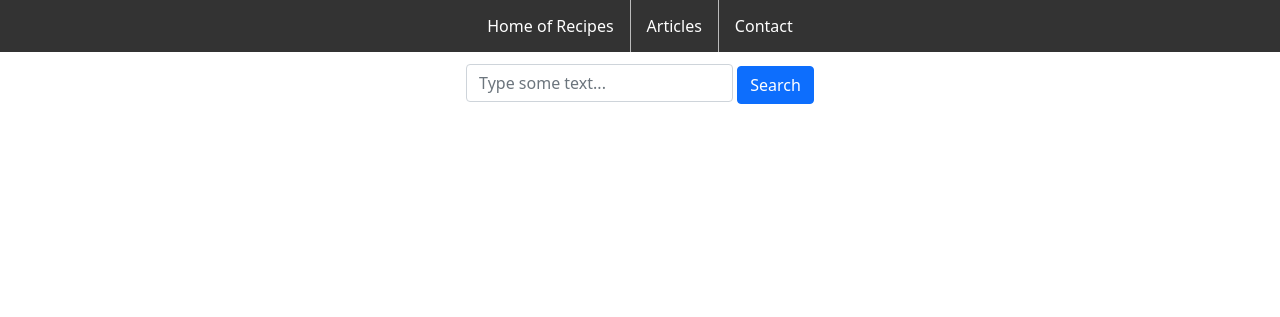
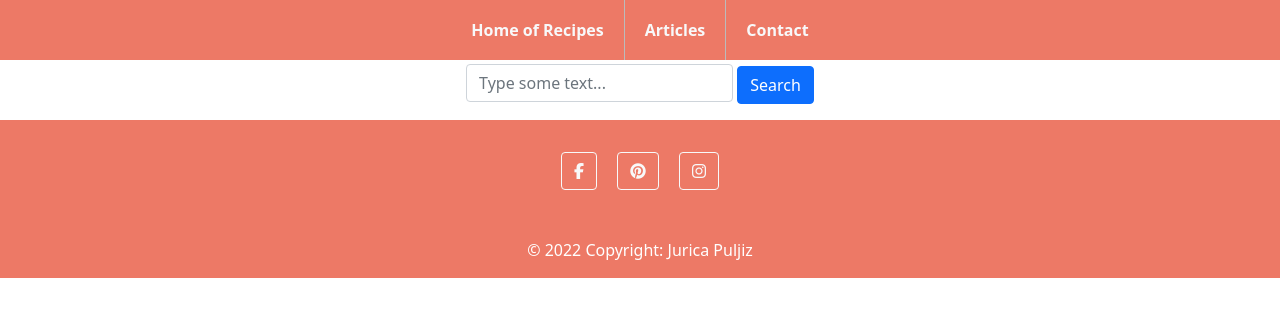
Before and after one commit to jurica29/foodblog, a Django app: page /blog/ in a window 1280 px wide. Shown: the top 317 px of the page. Run offline with Django 4.2, Linux system fonts and the light colour scheme; data that the repository does not hold is empty; some libraries are stand-ins or nearby versions.

Commit message:
Add basic footer and some style to header navbar

```diff
--- a/blog/static/blog/style.css
+++ b/blog/static/blog/style.css
@@ -5,11 +5,12 @@ ul {
     margin:0;
     padding:0;
     overflow:hidden;
-    background:#333;
+    background:#ed7966;
     position:absolute;
     top:0;
     left:0;
     width:100%;
+    font-weight: bold;
 }
 
 li {
@@ -29,3 +30,7 @@ li a {
     padding:14px 16px;
     text-align:center;
 }
+
+footer {
+    background:#ed7966;
+}
--- a/templates/blog/index.html
+++ b/templates/blog/index.html
@@ -18,9 +21,9 @@
 
      <div>
        <ul class="nav justify-content-center">
-          <li><a href="./">Home of Recipes</a></li>
-          <li><a href="./articles">Articles</a></li>
-          <li><a href="./contact">Contact</a></li>
+          <li><a class="btn-outline-light btn-floating m-1" role="button"a href="./">Home of Recipes</a></li>
+          <li><a class="btn-outline-light btn-floating m-1" role="button"href="./articles">Articles</a></li>
+          <li><a class="btn-outline-light btn-floating m-1" role="button"a href="./contact">Contact</a></li>
        </ul>
      </div>
 
@@ -64,6 +67,42 @@
       </div>
 
 
+  <footer class="text-center text-white">
+  <!-- Grid container -->
+  <div class="container p-4 pb-0">
+    <!-- Section: Social media -->
+    <section class="mb-4">
+      <!-- Facebook -->
+      <a class="btn btn-outline-light btn-floating m-2" href="https://www.facebook.com/" role="button"
+        ><i class="fab fa-facebook-f"></i
+      ></a>
+
+      <!-- Pinterest -->
+      <a class="btn btn-outline-light btn-floating m-2" href="https://www.pinterest.com/" role="button"
+        ><i class="fab fa-pinterest"></i
+      ></a>
+
+      <!-- Instagram -->
+      <a class="btn btn-outline-light btn-floating m-2" href="https://www.instagram.com/" role="button"
+        ><i class="fab fa-instagram"></i
+      ></a>
+    </section>
+    <!-- Section: Social media -->
+  </div>
+  <!-- Grid container -->
+
+  <!-- Copyright -->
+  <div class="text-center p-3">
+    © 2022 Copyright:
+    <a>Jurica Puljiz</a>
+  </div>
+  <!-- Copyright -->
+</footer>
+
+</div>
+<!-- End of .container -->
+
+
 
 
 
```
Also changed, not shown: other parts of templates/blog/index.html (+3 -0 lines).
